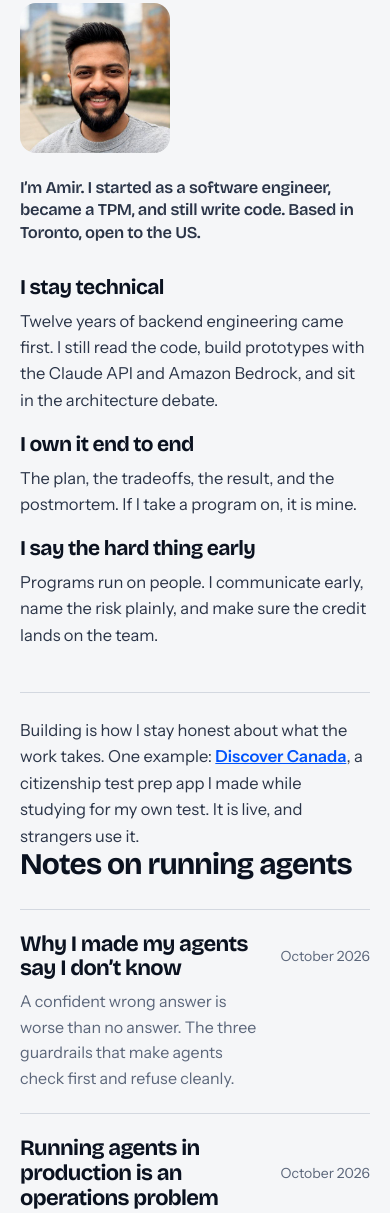
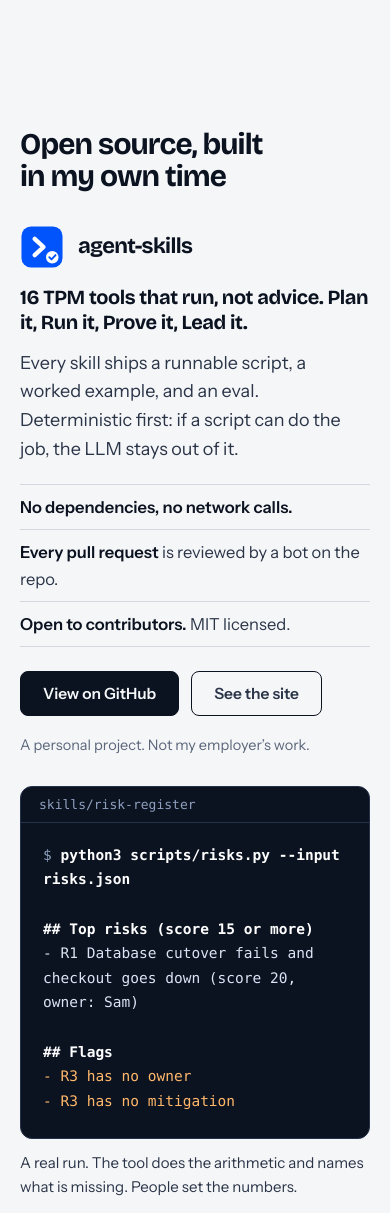
Before and after one commit to amir-sohel-builds/amir-sohel-builds.github.io, a plain HTML site: page index.html in a window 390 px wide. Shown: the part 4856-6069 px from the top of the page. Drawn offline with nearby package versions, Linux system fonts and the light colour scheme.

Commit message:
Add files via upload

```diff
--- a/index.html
+++ b/index.html
@@ -46,7 +46,7 @@ body { background: var(--paper); color: var(--ink); font: 400 18px/1.6 var(--tex
 a { color: inherit; }
 a:focus-visible { outline: 2px solid var(--blue); outline-offset: 3px; }
 ::selection { background: var(--blue); color: #fff; }
-.wrap { max-width: 1040px; margin: 0 auto; padding: 0 clamp(20px, 5vw, 40px); }
+.wrap { max-width: 1040px; margin: 0 auto; padding-inline: clamp(20px, 5vw, 40px); }
 
 /* nav */
 .nav { position: sticky; top: 0; z-index: 10; background: color-mix(in srgb, var(--paper) 88%, transparent); backdrop-filter: blur(12px); -webkit-backdrop-filter: blur(12px); border-bottom: 1px solid var(--rule); }
@@ -122,6 +122,26 @@ section { padding-top: clamp(72px, 11vh, 120px); }
 .bars div:last-child i { background: var(--blue); }
 @media (max-width: 800px) { .case { grid-template-columns: 1fr; gap: 20px; } }
 
+/* open source */
+.oss-grid { margin-top: 32px; display: grid; grid-template-columns: 5fr 7fr; gap: clamp(24px, 5vw, 64px); align-items: start; }
+.oss-title { display: flex; align-items: center; gap: 14px; }
+.oss-title svg { width: 44px; height: 44px; flex: none; }
+.oss-lede { margin-top: 16px; font: 700 clamp(20px, 2.4vw, 26px)/1.25 var(--display); letter-spacing: -0.02em; }
+.oss-grid p { color: var(--soft); max-width: 34em; }
+.oss-grid p.oss-lede { color: var(--ink); }
+.oss-grid p + p { margin-top: 14px; }
+.facts { margin-top: 20px; list-style: none; border-top: 1px solid var(--rule); font-size: 16.5px; color: var(--soft); }
+.facts li { padding: 9px 0; border-bottom: 1px solid var(--rule); }
+.facts b { color: var(--ink); font-weight: 600; }
+.oss-grid .cta { margin-top: 24px; }
+.oss-grid .fine { margin-top: 18px; font-size: 14.5px; color: var(--muted); }
+.term { border-radius: 12px; background: #0b1220; color: #dbe4f5; border: 1px solid #25304a; overflow: hidden; }
+.term .bar { padding: 10px 18px; font: 500 13px ui-monospace, SFMono-Regular, Menlo, Consolas, monospace; color: #8fa0bf; border-bottom: 1px solid #25304a; }
+.term pre { padding: 20px 22px 24px; font: 400 14.5px/1.7 ui-monospace, SFMono-Regular, Menlo, Consolas, monospace; white-space: pre-wrap; }
+.term .c { color: #8fa0bf; } .term .k { color: #fff; font-weight: 700; } .term .flag { color: #ffb86b; }
+.term-cap { margin-top: 12px; font-size: 15px; color: var(--muted); }
+@media (max-width: 800px) { .oss-grid { grid-template-columns: 1fr; gap: 28px; } }
+
 /* how i work */
 .about { margin-top: 28px; display: flex; align-items: center; gap: 24px; }
 .about img { width: 150px; height: 150px; border-radius: 16px; object-fit: cover; flex: none; }
@@ -166,6 +186,7 @@ footer { border-top: 1px solid var(--rule); padding: 24px 0 36px; font-size: 14p
     <a class="brand" href="#top"><img src="favicon.svg" alt="">Amir Sohel</a>
     <div class="navr"><ul>
       <li class="opt"><a href="#work">Work</a></li>
+      <li class="opt"><a href="#open-source">Open source</a></li>
       <li class="opt"><a href="#how">How I work</a></li>
       <li class="opt"><a href="#notes">Notes</a></li>
       <li class="opt"><a href="#contact">Contact</a></li>
@@ -258,6 +279,41 @@ footer { border-top: 1px solid var(--rule); padding: 24px 0 36px; font-size: 14p
     </article>
   </section>
 
+  <section class="oss wrap" id="open-source" aria-labelledby="oss-h">
+    <h2 id="oss-h">Open source, built in my own time</h2>
+    <div class="oss-grid">
+      <div>
+        <h3 class="oss-title"><svg viewBox="0 0 120 120" aria-hidden="true"><rect x="4" y="4" width="112" height="112" rx="26" fill="#0154FC"/><path d="M40 38 L64 60 L40 82" fill="none" stroke="#fff" stroke-width="12" stroke-linecap="round" stroke-linejoin="round"/><circle cx="88" cy="88" r="17" fill="#fff"/><path d="M80 88 L86 94 L97 82" fill="none" stroke="#0154FC" stroke-width="5" stroke-linecap="round" stroke-linejoin="round"/></svg>agent-skills</h3>
+        <p class="oss-lede">16 TPM tools that run, not advice. Plan it, Run it, Prove it, Lead it.</p>
+        <p>Every skill ships a runnable script, a worked example, and an eval. Deterministic first: if a script can do the job, the LLM stays out of it.</p>
+        <ul class="facts">
+          <li><b>No dependencies, no network calls.</b></li>
+          <li><b>Every pull request</b> is reviewed by a bot on the repo.</li>
+          <li><b>Open to contributors.</b> MIT licensed.</li>
+        </ul>
+        <p class="cta">
+          <a class="btn primary" href="https://github.com/amir-sohel-builds/agent-skills" target="_blank" rel="noopener">View on GitHub</a>
+          <a class="btn ghost" href="https://amir-sohel-builds.github.io/agent-skills/" target="_blank" rel="noopener">See the site</a>
+        </p>
+        <p class="fine">A personal project. Not my employer&rsquo;s work.</p>
+      </div>
+      <div>
+        <div class="term" role="img" aria-label="Terminal output of the risk-register tool flagging a risk with no owner">
+          <div class="bar">skills/risk-register</div>
+<pre><span class="c">$</span> <span class="k">python3 scripts/risks.py --input risks.json</span>
+
+<span class="k">## Top risks (score 15 or more)</span>
+- R1 Database cutover fails and checkout goes down (score 20, owner: Sam)
+
+<span class="k">## Flags</span>
+<span class="flag">- R3 has no owner</span>
+<span class="flag">- R3 has no mitigation</span></pre>
+        </div>
+        <p class="term-cap">A real run. The tool does the arithmetic and names what is missing. People set the numbers.</p>
+      </div>
+    </div>
+  </section>
+
   <section class="how wrap" id="how" aria-labelledby="how-h">
     <h2 id="how-h">How I work</h2>
     <div class="about">
```
